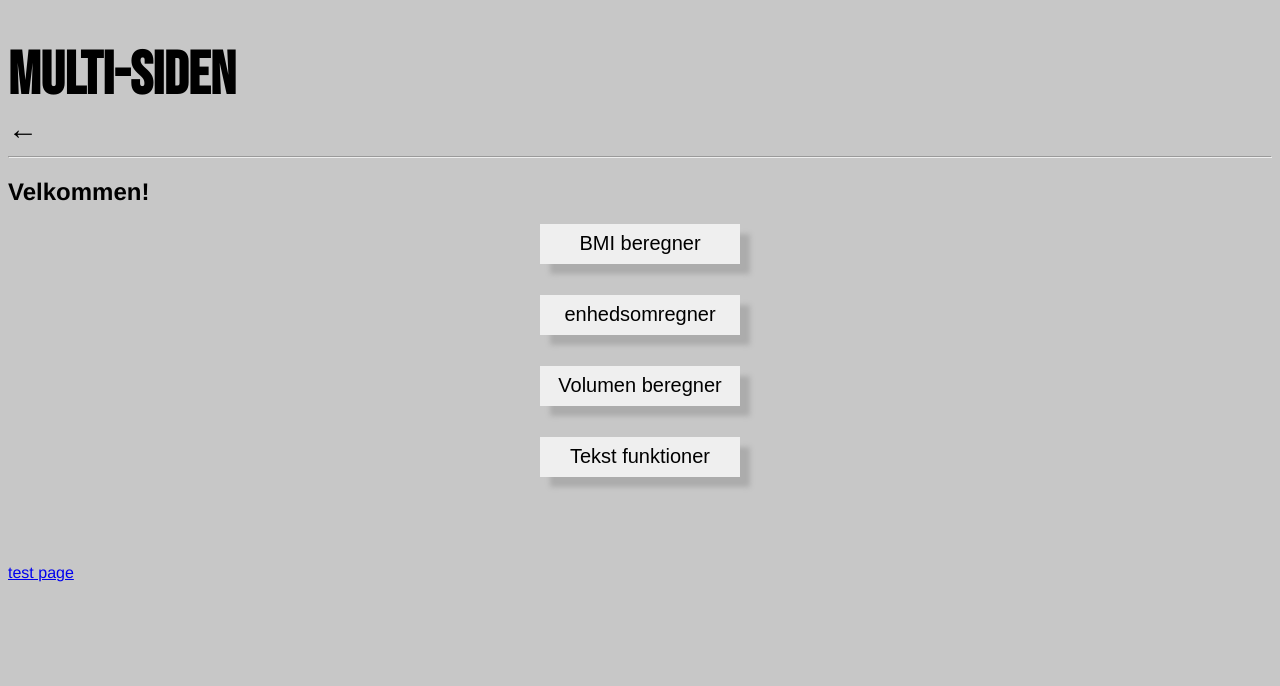
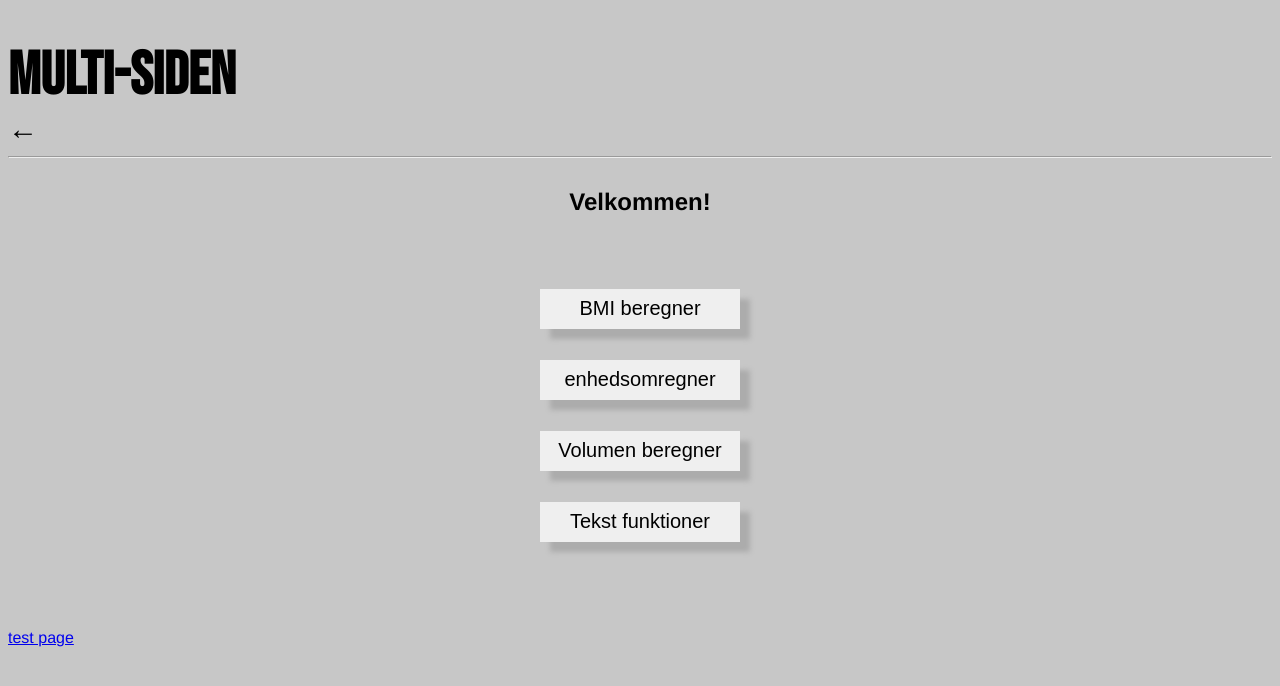
Before and after one commit to jasonj06/multi_siden, a Flask app: page / in a window 1280 px wide. Shown: the top 686 px of the page. Run offline with Flask 3, Linux system fonts and the light colour scheme.

Commit message:
Add more line breaks

```diff
--- a/templates/home.html
+++ b/templates/home.html
@@ -1,9 +1,11 @@
 {% extends "base.html" %}
 
 {% block content %}
-<div>
+<br>
+<div class="center">
     <h2>Velkommen!</h2>
 </div>
+<br><br><br><br>
 <div class="center">
     <a href="bmi_beregner">
         <button class="index_buttons">
```
